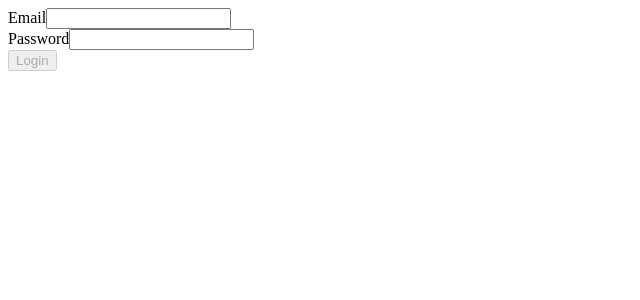
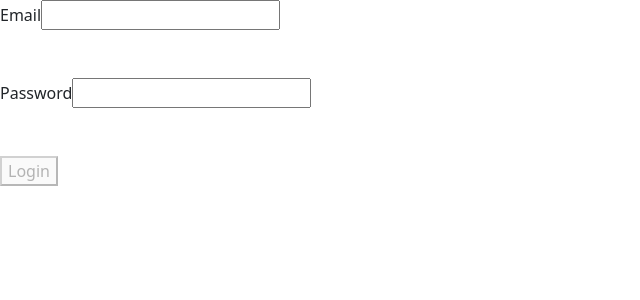
Before and after one commit to rocksoncodes/Ergo-Project-Manager, an Angular app in the folder ergo_frontend/: page /auth/login in a window 1280 px wide. Shown: the top 300 px of the page, without its empty margins (0-640 px from the left). Built offline with nearby package versions, Linux system fonts and the light colour scheme.

Commit message:
feat: equip bootstrap

```diff
--- a/ergo_frontend/angular.json
+++ b/ergo_frontend/angular.json
@@ -30,9 +30,7 @@
 								"input": "public"
 							}
 						],
-            "styles": [
-              "src/styles.scss"
-            ],
+						"styles": ["src/styles.scss", "node_modules/bootstrap/dist/css/bootstrap.min.css"],
 						"server": "src/main.server.ts",
 						"outputMode": "server",
 						"security": {
--- a/ergo_frontend/package.json
+++ b/ergo_frontend/package.json
@@ -20,6 +20,7 @@
     "@angular/platform-server": "^21.2.0",
     "@angular/router": "^21.2.0",
     "@angular/ssr": "^21.2.1",
+    "bootstrap": "^5.3.8",
     "express": "^5.1.0",
     "ngx-toastr": "^20.0.5",
     "rxjs": "~7.8.0",
--- a/ergo_frontend/src/app/features/auth/login/login.html
+++ b/ergo_frontend/src/app/features/auth/login/login.html
@@ -1,6 +1,7 @@
-<form [formGroup]="loginForm" (ngSubmit)="login()">
+<form [formGroup]="loginForm" (ngSubmit)="login()" class="form">
+  <div class="pe-3">
     <!-- Email  -->
-	<div>
+    <div class="fv-row mb-5">
       <label>Email</label>
       <input type="email" formControlName="email" />
       @if (form["email"].touched && form["email"].invalid) { @if (form["email"].errors &&
@@ -10,7 +11,7 @@
     </div>
 
     <!-- Password  -->
-	<div>
+    <div class="fv-row mb-5">
       <label>Password</label>
       <input type="password" formControlName="password" />
       @if (form["password"].touched && form["password"].invalid) { @if (form["password"].errors &&
@@ -27,4 +28,6 @@
       <span>Logging in....</span>
     }
     </button>
+  </div>
+
 </form>
--- a/ergo_frontend/src/app/features/auth/login/login.ts
+++ b/ergo_frontend/src/app/features/auth/login/login.ts
@@ -9,7 +9,7 @@ import { FormGroup, FormBuilder, Validators, ReactiveFormsModule } from "@angula
 })
 export class Login implements OnInit {
 	loginForm!: FormGroup;
-	isLoading = false;
+	isLoading: boolean = false;
 
 	constructor(private fb: FormBuilder) {}
 
@@ -33,6 +33,13 @@ export class Login implements OnInit {
 			return;
 		}
 
+		const formValue = this.loginForm.value;
+
+		const request = {
+			email: formValue.email,
+			password: formValue.password,
+		};
+
 		this.isLoading = true;
 	}
 }
```
Also changed, not shown: 1 other file (tests, documents, lock files or other folders). Lines whose indentation alone changed are shown as unchanged.
